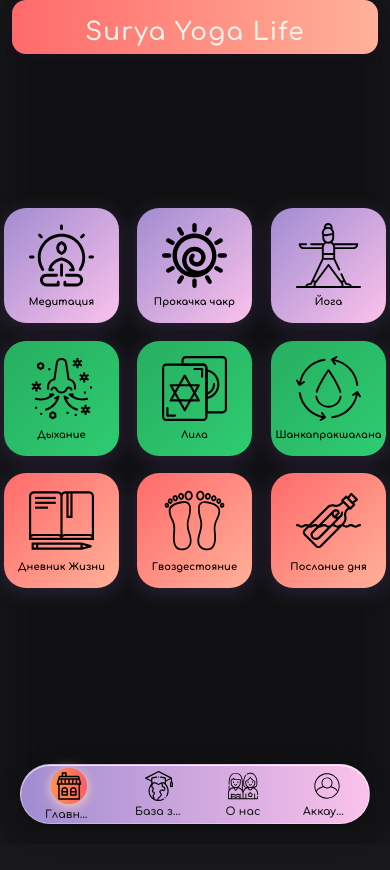
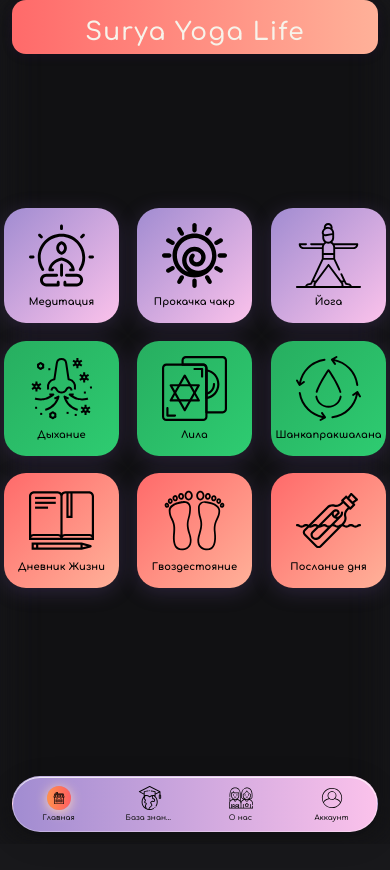
Before and after one commit to marselbeijing/Surya-Yoga-Life, a React (Create React App) app: page / in a window 390 px wide. Shown: the top 870 px of the page. Built offline with nearby package versions, Linux system fonts and the light colour scheme.

Commit message:
Revert "Фикс: одинаковый размер иконок нижнего бара на всех устройствах (aspect-ratio, object-fit, без медиа-запросов)"
This reverts commit 316fe316857cbd1037aaea96c7e021e7bb9aae04.

```diff
--- a/src/components/BottomBar.css
+++ b/src/components/BottomBar.css
@@ -72,9 +72,11 @@
   border-radius: 12px !important;
 }
 .bar-icon {
-  width: 30px;
-  height: 30px;
-  aspect-ratio: 1/1;
+  font-size: 1.1rem;
+  width: 24px;
+  height: 24px;
+  max-width: 24px;
+  max-height: 24px;
   border-radius: 50%;
   margin-bottom: 2px;
   transition: transform 0.3s ease, background 0.3s;
@@ -83,26 +85,22 @@
   justify-content: center;
 }
 
-.bar-icon img, .bar-icon svg {
-  width: 100%;
-  height: 100%;
-  object-fit: contain;
-  display: block;
-}
-
 .bar-tab.active .bar-icon {
   background: linear-gradient(90deg, #ff914d 0%, #ff5e62 100%);
   border-radius: 50%;
-  width: 36px;
-  height: 36px;
+  width: 32px;
+  height: 32px;
+  display: flex;
+  align-items: center;
+  justify-content: center;
   box-shadow: 0 2px 12px #ffd6b8;
   margin-bottom: 2px;
 }
 
 .bar-tab.active .bar-icon img,
 .bar-tab.active .bar-icon svg {
-  width: 100%;
-  height: 100%;
+  width: 16px !important;
+  height: 16px !important;
 }
 
 .bar-title {
@@ -119,3 +117,32 @@
   text-overflow: ellipsis;
   max-width: 48px;
 }
+
+@media (max-width: 480px) {
+  .bottom-bar {
+    height: 56px;
+    width: calc(100% - 24px);
+    max-width: 390px;
+    left: 50%;
+    transform: translateX(-50%);
+    bottom: 12px;
+    border-radius: 28px;
+  }
+  .bar-tab {
+    font-size: 0.65rem;
+    padding: 6px 4px;
+  }
+  .bar-tab.active {
+    padding: 2px 1px !important;
+    margin: 3px !important;
+    border-radius: 10px !important;
+  }
+  .bar-icon {
+    font-size: 1rem;
+    width: 26px;
+    height: 26px;
+  }
+  .bar-title {
+    font-size: 0.7em;
+  }
+}
--- a/src/components/BottomBar.js
+++ b/src/components/BottomBar.js
@@ -9,22 +9,22 @@ const tabs = [
   {
     key: 'home',
     label: 'Главная',
-    icon: <img src={HomeIcon} alt="Главная" />,
+    icon: <img src={HomeIcon} alt="Главная" style={{width: 24, height: 24}} />,
   },
   {
     key: 'knowledge',
     label: 'База знаний',
-    icon: <img src={KnowledgeIcon} alt="База знаний" />,
+    icon: <img src={KnowledgeIcon} alt="База знаний" style={{width: 24, height: 24}} />,
   },
   {
     key: 'about',
     label: 'О нас',
-    icon: <img src={AboutIcon} alt="О нас" />,
+    icon: <img src={AboutIcon} alt="О нас" style={{width: 24, height: 24}} />,
   },
   {
     key: 'account',
     label: 'Аккаунт',
-    icon: <img src={AccountIcon} alt="Аккаунт" />,
+    icon: <img src={AccountIcon} alt="Аккаунт" style={{width: 24, height: 24}} />,
   },
 ];
 
```
